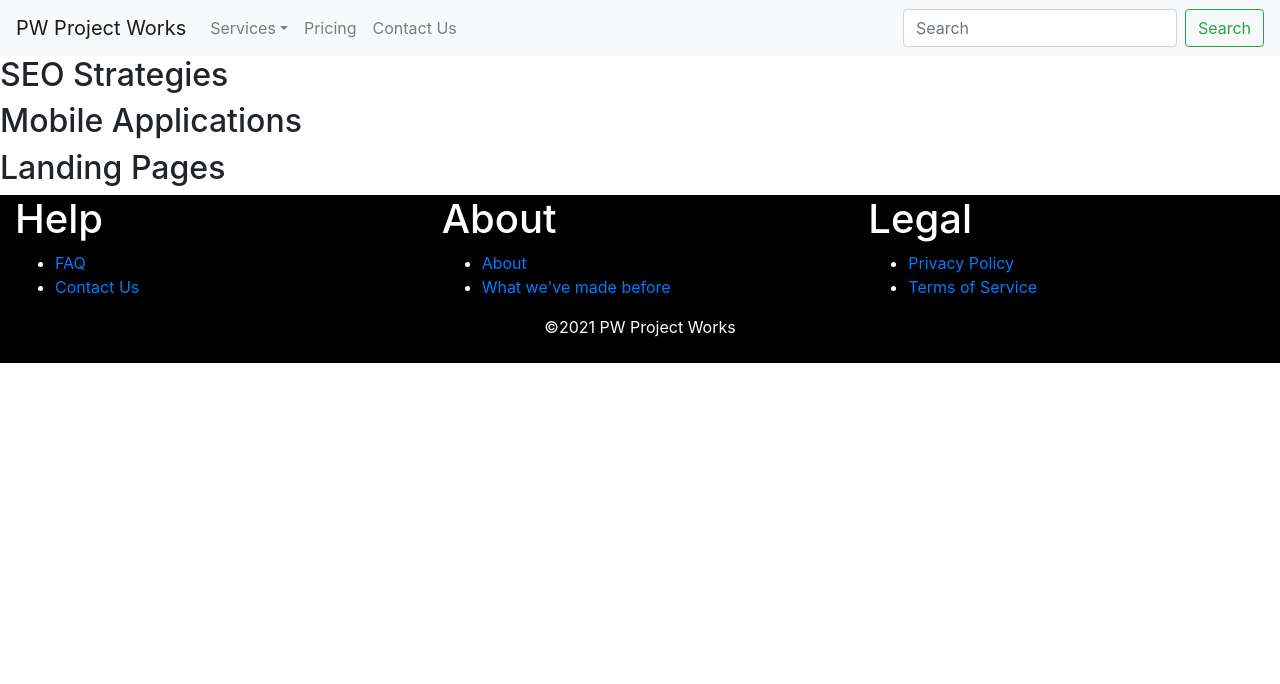
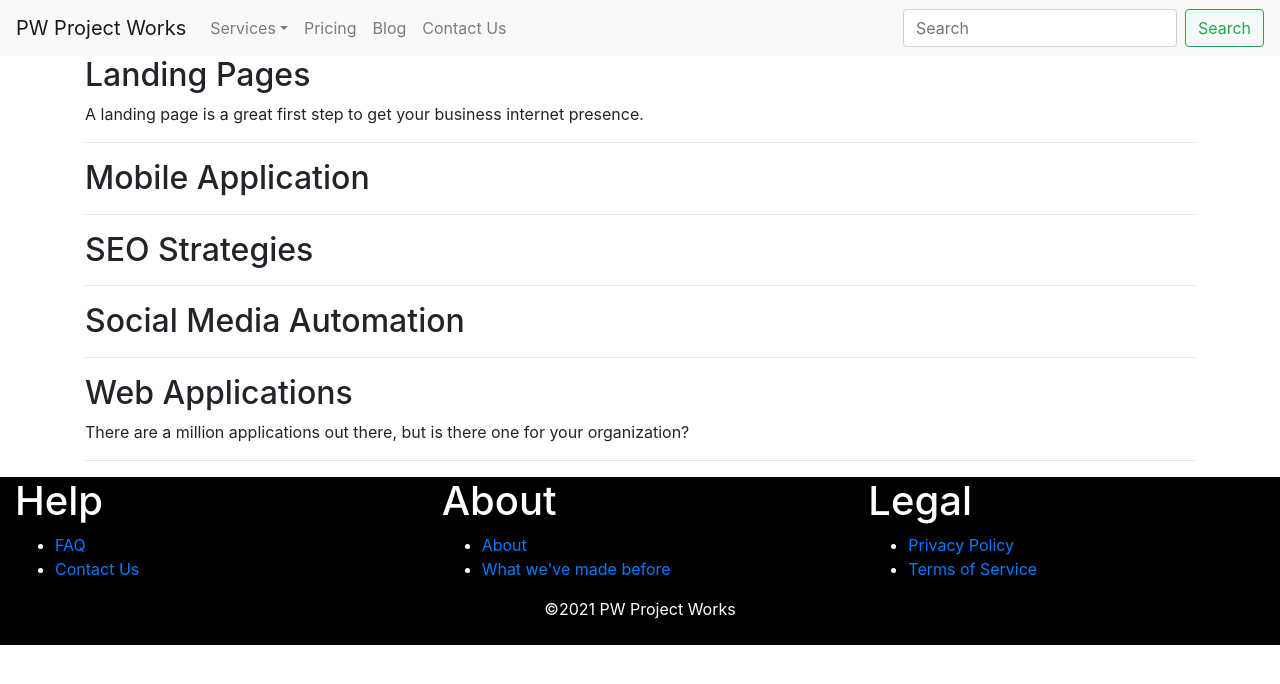
Before and after one commit to codebypaul/pw_project_works_front, a React (Create React App) app: page /services in a window 1280 px wide. Shown: the top 684 px of the page. Built offline with nearby package versions, Linux system fonts and the light colour scheme.

Commit message:
created a blog and changed services page

```diff
--- a/package.json
+++ b/package.json
@@ -6,6 +6,7 @@
     "@testing-library/jest-dom": "^5.11.9",
     "@testing-library/react": "^11.2.5",
     "@testing-library/user-event": "^12.6.3",
+    "axios": "^0.21.1",
     "bootstrap": "^4.6.0",
     "react": "^17.0.1",
     "react-async-script-loader": "^0.3.0",
--- a/src/App.js
+++ b/src/App.js
@@ -3,6 +3,7 @@
 import { Switch, Route } from 'react-router-dom'
 // pages
 import About from './pages/About'
+import Blog from './pages/Blog'
 import Contact from './pages/Contact'
 import FAQ from './pages/FAQ'
 import Home from './pages/Home'
@@ -19,6 +20,7 @@
       <Switch>
         <Route exact path='/' component={Home}/>
         <Route path='/about' component={About}/>
+        <Route path='/blog' component={Blog}/>
         <Route path='/contact_us' component={Contact}/>
         <Route path='/FAQ' component={FAQ}/>
         <Route path='/pricing' component={Pricing}/>
--- /dev/null
+++ b/src/components/BlogPost.js
@@ -0,0 +1,10 @@
+export default function BlogPost(props) {
+    return (
+        <div className="mb-5">
+            <h1>{props.title}</h1>
+            <p>{props.body}</p>
+            <p>{props.date}</p>
+            <hr/>
+        </div>
+    )
+}
--- a/src/components/Navbar.js
+++ b/src/components/Navbar.js
@@ -17,6 +17,7 @@
         <NavDropdown.Item href="/build_your_own">Business Solution Software</NavDropdown.Item>
       </NavDropdown>
       <Nav.Link href="/pricing">Pricing</Nav.Link>
+      <Nav.Link href="/blog">Blog</Nav.Link>
       <Nav.Link href="/contact_us">Contact Us</Nav.Link>
     </Nav>
     <Form inline>
--- /dev/null
+++ b/src/pages/Blog.js
@@ -0,0 +1,14 @@
+import BlogPost from '../components/BlogPost'
+
+export default function Blog() {
+    const lorem = 'Lorem ipsum dolor sit amet, consectetur adipiscing elit, sed do eiusmod tempor incididunt ut labore et dolore magna aliqua. Ut enim ad minim veniam, quis nostrud exercitation ullamco laboris nisi ut aliquip ex ea commodo consequat. Duis aute irure dolor in reprehenderit in voluptate velit esse cillum dolore eu fugiat nulla pariatur. Excepteur sint occaecat cupidatat non proident, sunt in culpa qui officia deserunt mollit anim id est laborum."'
+    return (
+        <div>
+            <h1>Blog</h1>
+            <div className="container">
+                <BlogPost title='First Blog Post' body={lorem}/>
+                <BlogPost title='Second Blog Post' body={lorem}/>
+            </div>
+        </div>
+    )
+}
--- a/src/pages/Services.js
+++ b/src/pages/Services.js
@@ -1,13 +1,29 @@
 export default function Services() {
     return (
-        <>
-            <div>
 
-                <h2 id="SEO_Strategies">SEO Strategies</h2>
-                <h2 id="Mobile_applications">Mobile Applications</h2>
-                <h2 id="Landing_pages">Landing Pages</h2>
-            </div>
+        <div className="container">
 
-        </>
+            <h2 id="Landing_pages">Landing Pages</h2>
+            <p>A landing page is a great first step to get your business internet presence.</p>
+            <hr/>
+
+            <h2 id="Mobile_Application">Mobile Application</h2>
+            <p></p>
+            <hr/>
+
+            <h2 id="SEO_Strategies">SEO Strategies</h2>
+            <p></p>
+            <hr/>
+
+            <h2 id="Social_Media_Automation">Social Media Automation</h2>
+            <p></p>
+            <hr/>
+
+            <h2 id="Web Applications">
+                Web Applications
+            </h2>
+            <p>There are a million applications out there, but is there one for your organization?</p>
+            <hr/>
+        </div>
     )
 }
```
Also changed, not shown: 1 other file (tests, documents, lock files or other folders).
